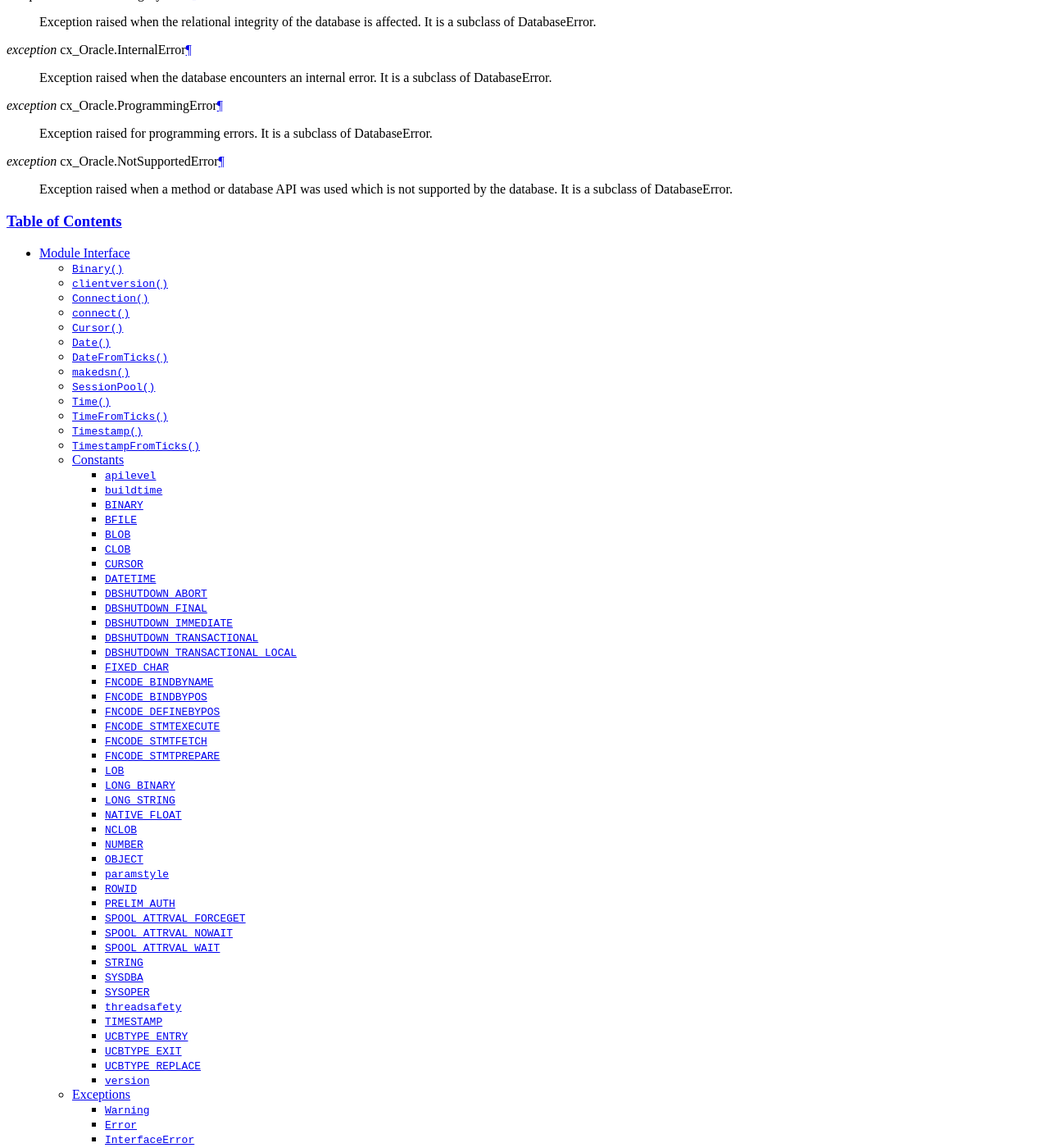
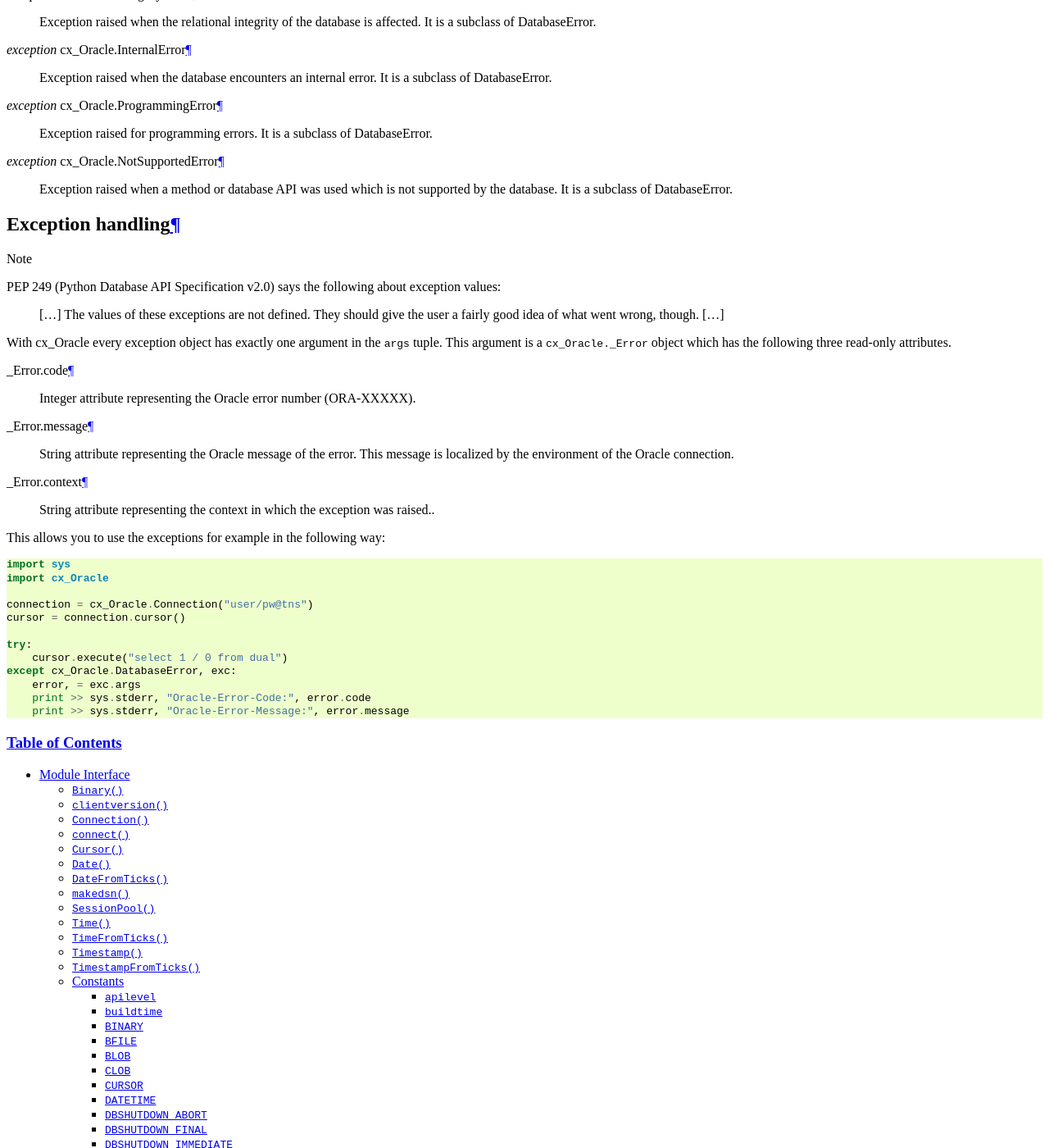
Before and after one commit to Bluehorn/cx_Oracle, a Sphinx documentation site: the page built from doc/module.rst, in a window 1280 px wide and 1400 px high, scrolled down 7242 px. Shown: the whole window at 82% size. Built offline with Sphinx 7.4.7, drawn with Linux system fonts in a browser that asks for light colours; some of the changed text lies outside the part shown.

Commit message:
Added documentation on exception handling as requested by Andreas Mock, who also graciously provided an initial patch.
git-svn-id: https://cx-oracle.svn.sourceforge.net/svnroot/cx-oracle/trunk@119 0cf6dada-cf32-0410-b4fe-d86b42e8394d

```diff
--- a/doc/module.rst
+++ b/doc/module.rst
@@ -600,3 +600,50 @@ Exceptions
 
    Exception raised when a method or database API was used which is not
    supported by the database. It is a subclass of DatabaseError.
+
+
+Exception handling
+==================
+
+.. note::
+
+   PEP 249 (Python Database API Specification v2.0) says the following about
+   exception values:
+
+       [...] The values of these exceptions are not defined. They should
+       give the user a fairly good idea of what went wrong, though. [...]
+
+   With cx_Oracle every exception object has exactly one argument in the
+   ``args`` tuple. This argument is a ``cx_Oracle._Error`` object which has
+   the following three read-only attributes.
+
+.. attribute:: _Error.code
+
+   Integer attribute representing the Oracle error number (ORA-XXXXX).
+
+.. attribute:: _Error.message
+
+   String attribute representing the Oracle message of the error. This
+   message is localized by the environment of the Oracle connection.
+
+.. attribute:: _Error.context
+
+   String attribute representing the context in which the exception was
+   raised..
+
+This allows you to use the exceptions for example in the following way:
+
+::
+
+    import sys
+    import cx_Oracle
+
+    connection = cx_Oracle.Connection("user/pw@tns")
+    cursor = connection.cursor()
+
+    try:
+        cursor.execute("select 1 / 0 from dual")
+    except cx_Oracle.DatabaseError, exc:
+        error, = exc.args
+        print >> sys.stderr, "Oracle-Error-Code:", error.code
+        print >> sys.stderr, "Oracle-Error-Message:", error.message
```
